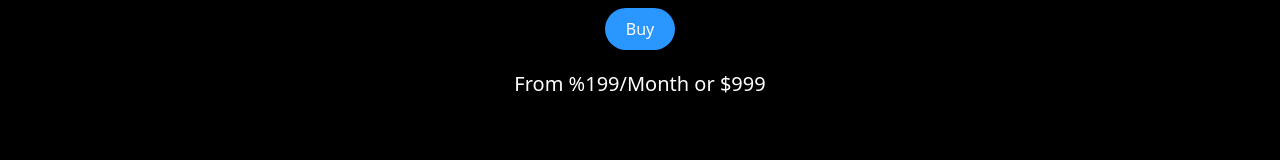
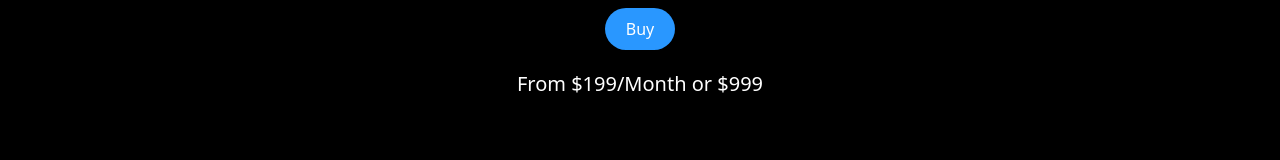
Before and after one commit to shaheerali838/GSAP-Apple-web, a React (Vite) app: page / in a window 1280 px wide. Shown: the part 639-799 px from the top of the page. Built offline with nearby package versions, Linux system fonts and the light colour scheme.

Commit message:
🥲🥲

```diff
--- a/src/Components/Hero.jsx
+++ b/src/Components/Hero.jsx
@@ -58,7 +58,7 @@ const Hero = () => {
         <a href="#highlights" className="btn">
           Buy
         </a>
-        <p className="font-normal text-xl">From %199/Month or $999</p>
+        <p className="font-normal text-xl">From $199/Month or $999</p>
       </div>
     </section>
   );
--- a/src/Components/Model.jsx
+++ b/src/Components/Model.jsx
@@ -74,6 +74,12 @@ const Model = () => {
             </canvas>
           </div>
           <div className="mx-auto w-full">
+            <p className="text-sm font-light text-center mb-5">{model.title}</p>
+            <div className="flex-center ">
+              <ul className="color-container"></ul>
+            </div>
+          </div>
+          <div className="mx-auto w-full">
             <p className="text-sm font-light text-center">{model.title}</p>
             <div className="flex-center">
               <ul className="color-container">
```
